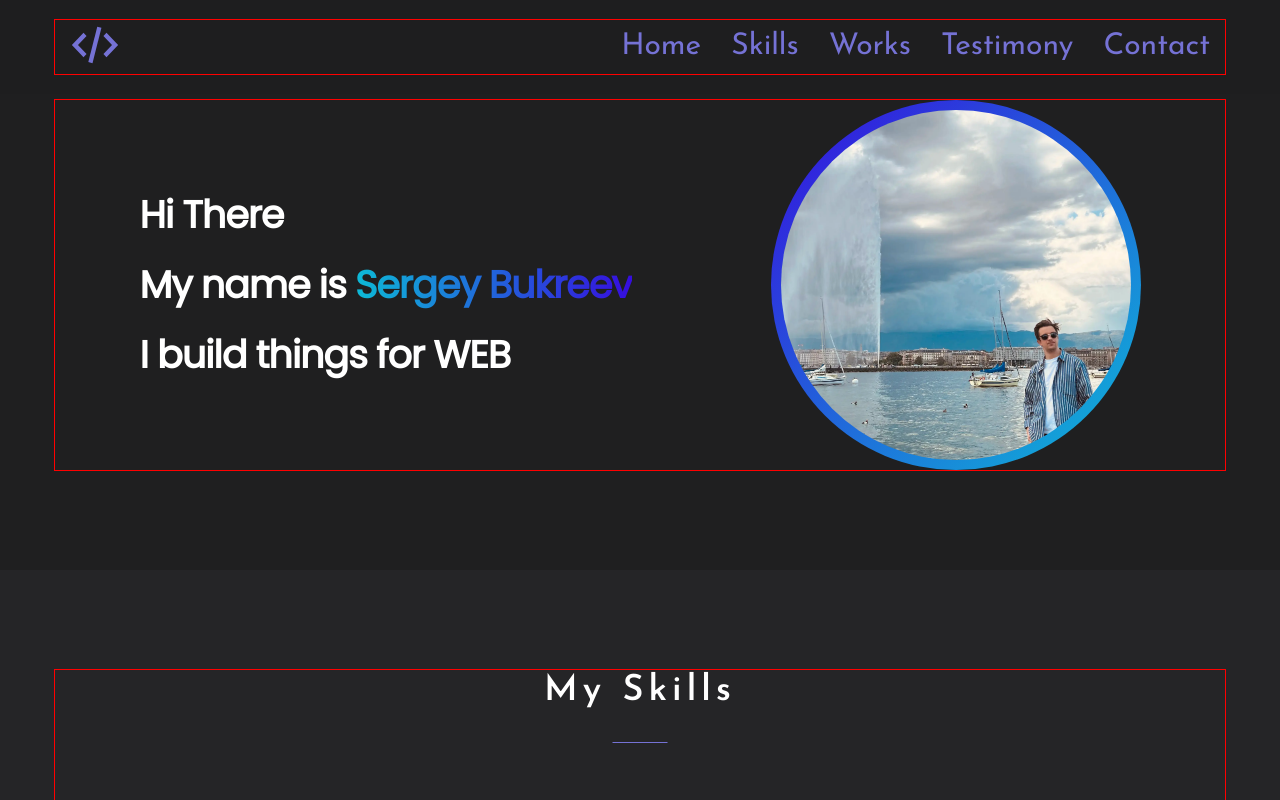
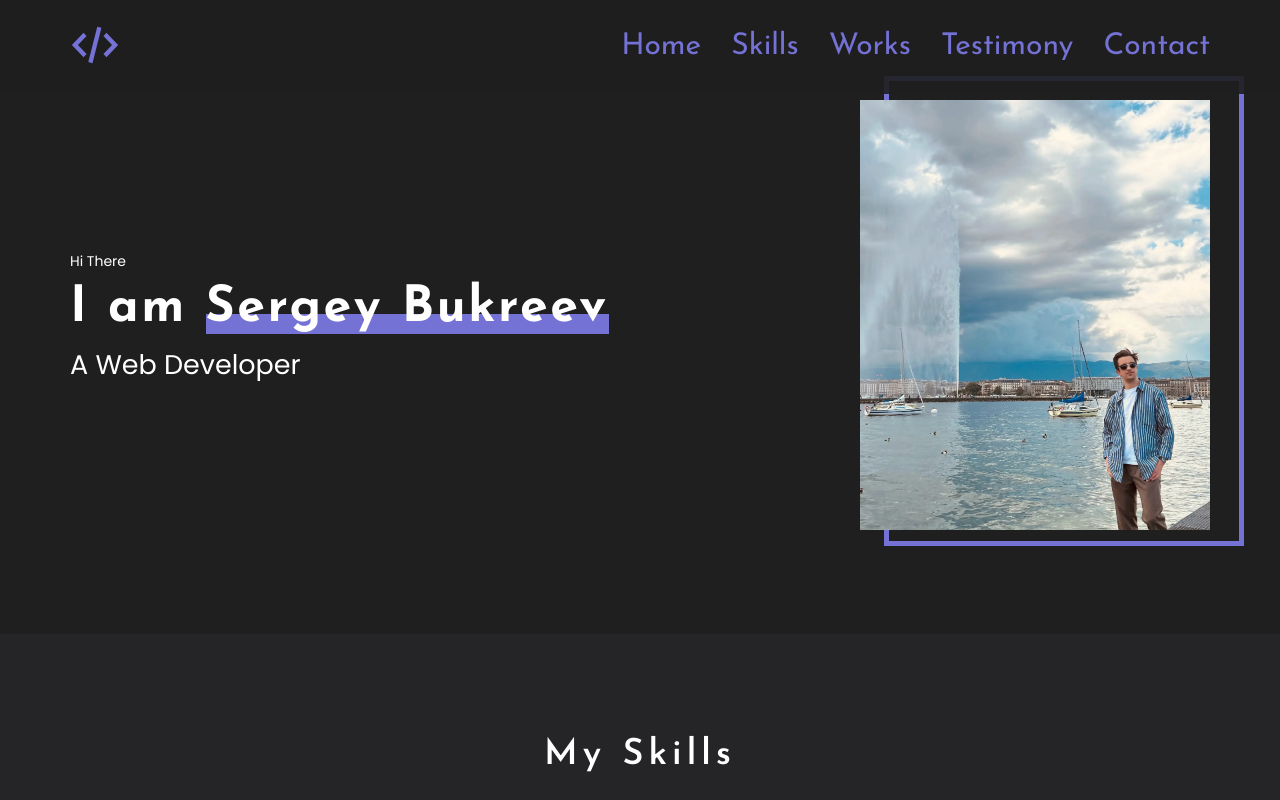
Before and after one commit to Sergey-Bukreev/Portfolio, a React app: page / in a window 1280 px wide. Shown: the top 800 px of the page. Built offline with nearby package versions, Linux system fonts and the light colour scheme.

Commit message:
add new maine section

```diff
--- a/src/components/Container.tsx
+++ b/src/components/Container.tsx
@@ -6,5 +6,5 @@
   min-height: 100%;
   padding: 0 15px;
   margin: 0 auto;
-  outline: 1px solid red;
+
 `
--- a/src/layout/sections/maine/Maine.tsx
+++ b/src/layout/sections/maine/Maine.tsx
@@ -3,22 +3,22 @@
 import MainePhoto from "./../../../assets/images/photo-2.webp"
 import {FlexWrapper} from "../../../components/FlexWrapper";
 import {Container} from "../../../components/Container";
+import {Theme} from "../../../styles/Theme";
 
 export const Maine = () => {
     return (
         <StyledMaine>
             <Container>
-                <FlexWrapper align={"center"} justify={"space-around"}>
+                <FlexWrapper align={"center"} justify={"space-between"}>
                     <div>
-                        <Text>Hi There</Text>
-                        <Text>My name is <span>Sergey Bukreev</span></Text>
+                        <SmallText>Hi There</SmallText>
+                        <Name>I am <span>Sergey Bukreev</span></Name>
 
-                        <Text>I build things for WEB</Text>
+                        <Text>A Web Developer</Text>
                     </div>
                     <PhotoWrapper>
                         <Photo src={MainePhoto}/>
                     </PhotoWrapper>
-
 
                 </FlexWrapper>
             </Container>
@@ -29,39 +29,65 @@
 
 
 const StyledMaine = styled.section`
-  min-height: 60vh;
-  background-color: snow;
   display: flex;
 `
 
 const PhotoWrapper = styled.div`
-  background: -webkit-linear-gradient(left top, #360dde 0%, #0dbad7 100%);
-  width: 370px;
-  height: 370px;
-  border-radius: 50%;
-  padding: 10px;
+  position: relative;
+  z-index: 0;
+  &::before {
+    content: "";
+    width: 360px;
+    height: 470px;
+    border: 5px solid ${Theme.colors.accent};
+
+    position: absolute;
+    top: -24px;
+    left: 24px;
+    z-index: -1;
+  }
 
 `
 
 
 const Photo = styled.img`
   width: 350px;
-  height: 350px;
-  border-radius: 50%;
+  height: 430px;
   object-fit: cover;
-
 `
 
 const Text = styled.h2`
   font-family: Poppins,serif;
-  font-size: 38px;
-  font-style: normal;
+  font-size: 27px;
+  font-weight: 400;
+
+
+
+`
+const Name = styled.h2`
+font-family: Josefin Sans, serif;
+  font-size: 50px;
   font-weight: 700;
-  line-height: 70px; /* 120.69% */
-  letter-spacing: -1px;
+ letter-spacing: 0.05em;
+  margin: 10px 0;
+
   span {
-    background: linear-gradient(to left, #360dde, #0dbad7);
-    -webkit-background-clip: text;
-    -webkit-text-fill-color: transparent;
+    position: relative;
+    z-index: 0;
+    &::before {
+      content: "";
+      display: inline-block;
+      width: 100%;
+      height: 20px;
+      background-color: ${Theme.colors.accent};
+      position: absolute;
+      bottom: 0;
+      z-index: -1;
+
+    }
   }
 `
+const SmallText = styled.h2`
+font-size: 14px ;
+  font-weight: 400;
+`
--- a/src/layout/sections/testimony/Testimony.tsx
+++ b/src/layout/sections/testimony/Testimony.tsx
@@ -23,7 +23,7 @@
 };
 
 const StyledTestimony = styled.section`
-  background-color: snow;
+
   min-height: 50vh;
   ${IconWrapper} {
     margin: 24px 0 72px;
```
